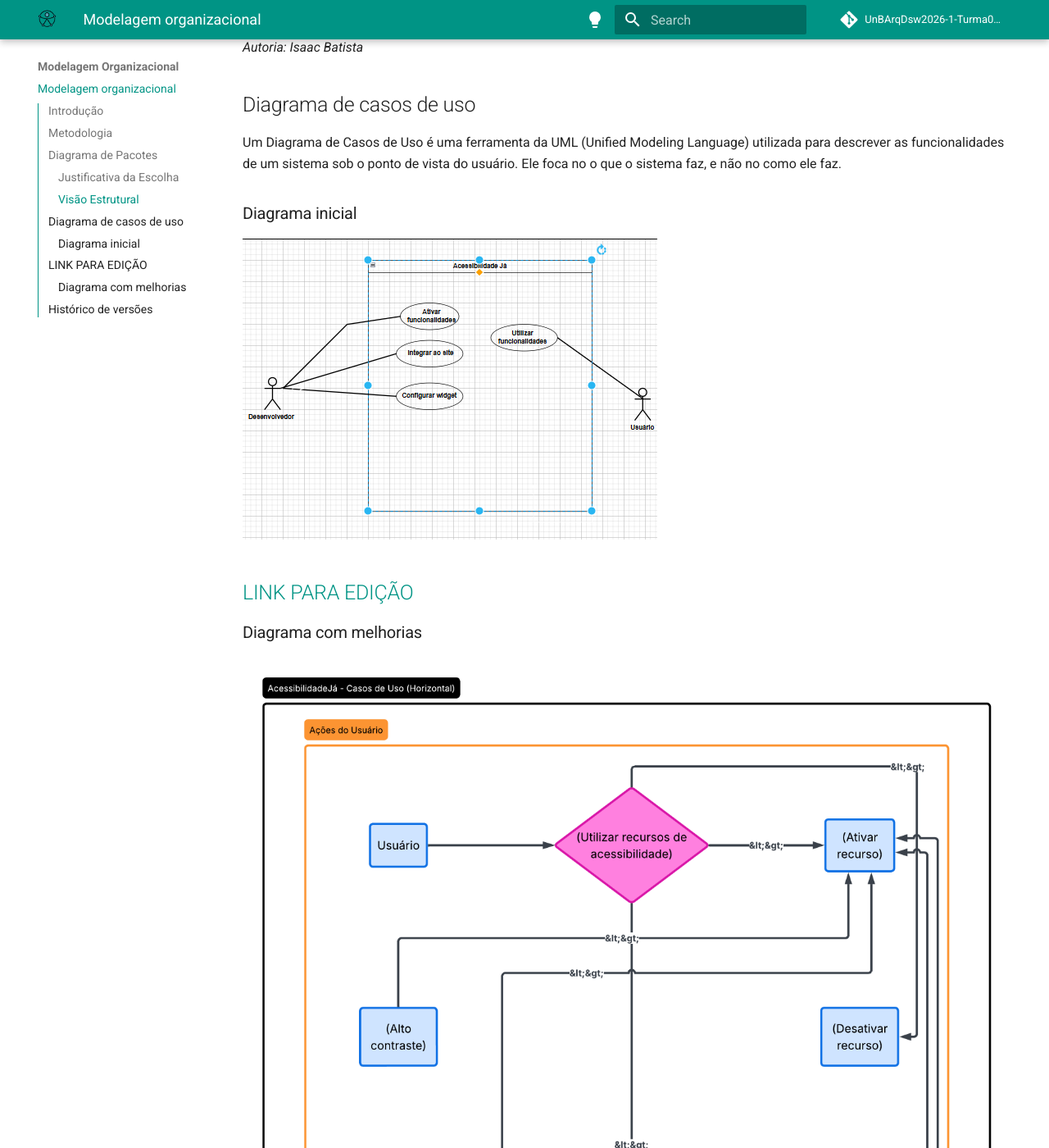
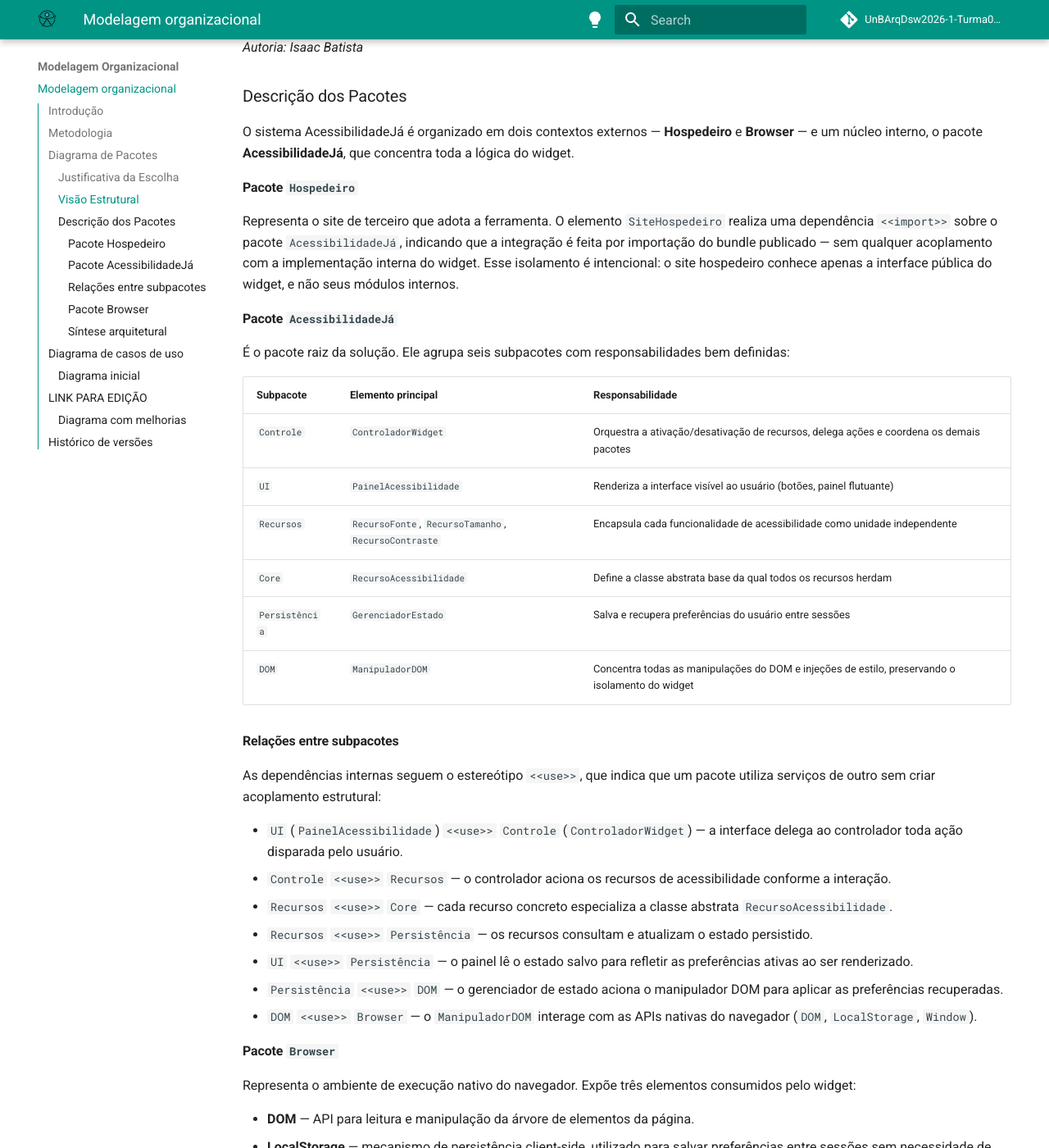
Before and after one commit to UnBArqDsw2026-1-Turma02/2026.01-T02_G4_AcessibilidadeJa_Entrega_02, an MkDocs documentation site: the page built from docs/Modelagem/2.3.ModelagemOrganizacionalCasosDeUso.md, in a window 1280 px wide and 1400 px high, scrolled down 3312 px. Shown: the whole window at 82% size. Built offline with MkDocs 1.6.1 and Material for MkDocs 9.7.7, drawn with Linux system fonts in a browser that asks for light colours; comment, search, counter and statistics services are not loaded; some of the changed text lies outside the part shown.

Commit message:
add texto informativo

```diff
--- a/docs/Modelagem/2.3.ModelagemOrganizacionalCasosDeUso.md
+++ b/docs/Modelagem/2.3.ModelagemOrganizacionalCasosDeUso.md
@@ -30,6 +30,58 @@ _Autoria: Lucas Branco & Matheus Rodrigues_
 
 _Autoria: Isaac Batista_
 
+### Descrição dos Pacotes
+
+O sistema AcessibilidadeJá é organizado em dois contextos externos — **Hospedeiro** e **Browser** — e um núcleo interno, o pacote **AcessibilidadeJá**, que concentra toda a lógica do widget.
+
+#### Pacote `Hospedeiro`
+
+Representa o site de terceiro que adota a ferramenta. O elemento `SiteHospedeiro` realiza uma dependência `<<import>>` sobre o pacote `AcessibilidadeJá`, indicando que a integração é feita por importação do bundle publicado — sem qualquer acoplamento com a implementação interna do widget. Esse isolamento é intencional: o site hospedeiro conhece apenas a interface pública do widget, e não seus módulos internos.
+
+#### Pacote `AcessibilidadeJá`
+
+É o pacote raiz da solução. Ele agrupa seis subpacotes com responsabilidades bem definidas:
+
+| Subpacote | Elemento principal | Responsabilidade |
+|---|---|---|
+| `Controle` | `ControladorWidget` | Orquestra a ativação/desativação de recursos, delega ações e coordena os demais pacotes |
+| `UI` | `PainelAcessibilidade` | Renderiza a interface visível ao usuário (botões, painel flutuante) |
+| `Recursos` | `RecursoFonte`, `RecursoTamanho`, `RecursoContraste` | Encapsula cada funcionalidade de acessibilidade como unidade independente |
+| `Core` | `RecursoAcessibilidade` | Define a classe abstrata base da qual todos os recursos herdam |
+| `Persistência` | `GerenciadorEstado` | Salva e recupera preferências do usuário entre sessões |
+| `DOM` | `ManipuladorDOM` | Concentra todas as manipulações do DOM e injeções de estilo, preservando o isolamento do widget |
+
+#### Relações entre subpacotes
+
+As dependências internas seguem o estereótipo `<<use>>`, que indica que um pacote utiliza serviços de outro sem criar acoplamento estrutural:
+
+- `UI` (`PainelAcessibilidade`) `<<use>>` `Controle` (`ControladorWidget`) — a interface delega ao controlador toda ação disparada pelo usuário.
+- `Controle` `<<use>>` `Recursos` — o controlador aciona os recursos de acessibilidade conforme a interação.
+- `Recursos` `<<use>>` `Core` — cada recurso concreto especializa a classe abstrata `RecursoAcessibilidade`.
+- `Recursos` `<<use>>` `Persistência` — os recursos consultam e atualizam o estado persistido.
+- `UI` `<<use>>` `Persistência` — o painel lê o estado salvo para refletir as preferências ativas ao ser renderizado.
+- `Persistência` `<<use>>` `DOM` — o gerenciador de estado aciona o manipulador DOM para aplicar as preferências recuperadas.
+- `DOM` `<<use>>` `Browser` — o `ManipuladorDOM` interage com as APIs nativas do navegador (`DOM`, `LocalStorage`, `Window`).
+
+#### Pacote `Browser`
+
+Representa o ambiente de execução nativo do navegador. Expõe três elementos consumidos pelo widget:
+
+- **DOM** — API para leitura e manipulação da árvore de elementos da página.
+- **LocalStorage** — mecanismo de persistência client-side, utilizado para salvar preferências entre sessões sem necessidade de backend.
+- **Window** — objeto global do navegador, utilizado para escuta de eventos e controle de ciclo de vida.
+
+#### Síntese arquitetural
+
+A organização em pacotes reforça as principais decisões de projeto do AcessibilidadeJá:
+
+- **Isolamento**: o site hospedeiro nunca acessa os subpacotes internos diretamente, apenas importa o ponto de entrada público.
+- **Coesão**: cada subpacote possui uma única responsabilidade bem definida.
+- **Extensibilidade**: novos recursos de acessibilidade são adicionados como especializações de `Core::RecursoAcessibilidade`, sem alterar `Controle`, `UI` ou `Persistência`.
+- **Independência de backend**: toda a execução ocorre no `Browser`, dispensando infraestrutura própria após a distribuição do pacote npm.
+
+---
+
 ## Diagrama de casos de uso
 
 
@@ -55,3 +107,4 @@ Um Diagrama de Casos de Uso é uma ferramenta da UML (Unified Modeling Language)
 | `1.2`  | 21/04/2026 | Adição de outra versão do Diagrama de Pacotes | [Isaac Batista](https://github.com/isaacbatista26) |
 | `1.3`  | 21/04/2026 | Criação INICIAL do diagrama de casos de uso | [Fernanda Vaz](https://github.com/) |
 | `1.4`  | 23/04/2026 | Versão com melhorias do diagrama de casos de uso| [Fábio Araújo](https://github.com/fabiofonteles1) |
+| `1.5`  | 23/04/2026 | Descrição detalhada dos pacotes (subpacotes, relações e síntese arquitetural) | [Matheus Rodrigues](https://github.com/mrodrigues14) |
```
